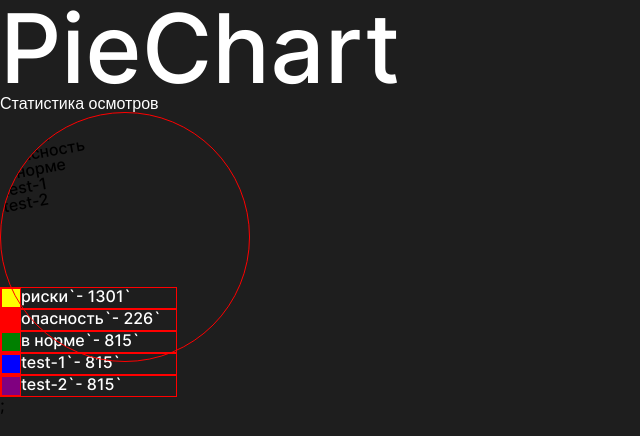
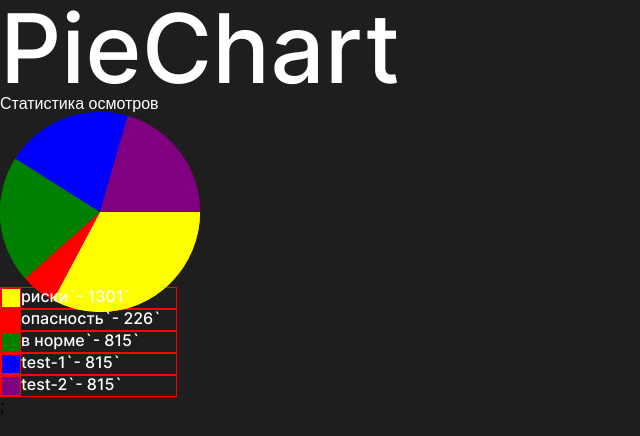
Before and after one commit to SalatSR/quasardiagrams, a React (Create React App) app: page / in a window 1280 px wide. Shown: the top 436 px of the page, without its empty margins (0-640 px from the left). Built offline with nearby package versions, Linux system fonts and the light colour scheme.

Commit message:
feat: добавлена функция создания диаграммы

```diff
--- a/src/components/Diagramma/Diagramma.css
+++ b/src/components/Diagramma/Diagramma.css
@@ -1,4 +1,4 @@
-.diagramma {
+/* .diagramma {
   border: 1px solid red;
   border-radius: 50%;
   overflow: hidden;
@@ -9,4 +9,4 @@
 
 .diagramma__item {
   background-color: aliceblue;
-}
+} */
--- a/src/components/Diagramma/Diagramma.js
+++ b/src/components/Diagramma/Diagramma.js
@@ -1,21 +1,34 @@
 import './Diagramma.css';
-import Sector from '../Sector/Sector';
+import { useEffect } from 'react';
 
 function Diagramma(props) {
 
+  /** Отрисовываем диаграмму */
+  useEffect(() => {
+
+    let dataArray = props.data;
+    let ctx = document.querySelector("canvas").getContext("2d");
+    let totalNumberOfPeople = dataArray.reduce((sum, { count }) => sum + count, 0);
+    let currentAngle = 0;
+
+    for (let moodValue of dataArray) {
+      //вычисление угла, под которым сектор будет находиться на диаграмме
+      let portionAngle = (moodValue.count / totalNumberOfPeople) * 2 * Math.PI;
+      //рисование дуги и линии к центру, чтобы отличить срез от остальных
+      ctx.beginPath();
+      ctx.arc(100, 100, 100, currentAngle, currentAngle + portionAngle);
+      currentAngle += portionAngle;
+      ctx.lineTo(100, 100);
+      //заполнение секторов соответствующим цветом
+      ctx.fillStyle = moodValue.color;
+      ctx.fill();
+    }
+  }, [props.data])
+
   return (
-    <ul className='diagramma'>
-      {props.data.map((sector) => {
-        return ((
-          <Sector
-            className='diagramma__item'
-            name={sector.name}
-            count={sector.count}
-            color={sector.color}
-          />
-        ));
-      })};
-    </ul>
+    <div className="diagramma">
+      <canvas width={250} height={250} ></canvas>
+    </div>
   );
 };
 
--- a/src/components/DiagrammaSection/DiagrammaSection.js
+++ b/src/components/DiagrammaSection/DiagrammaSection.js
@@ -7,6 +7,7 @@ function DiagrammaSection(props) {
   return (
     <section className='diagramma-section'>
       <h2 className='diagramma-section__title'>Статистика осмотров</h2>
+      {/* <canvas className='diagramma-section__diagramma-wrap' width="200" height="200"> */}
       <div className='diagramma-section__diagramma-wrap'>
         <Diagramma
           data={props.data}
--- a/src/components/Sector/Sector.js
+++ /dev/null
@@ -1,20 +0,0 @@
-import './Sector.css';
-
-function Sector({ name, count, color }) {
-
-
-
-  const divStyle = {
-    zIndex: '4',
-    borderColor: color,
-    transform: 'rotate(350deg)',
-  };
-
-  return (
-    <li style={divStyle}>
-      <span>{name}</span>
-    </li>
-  )
-}
-
-export default Sector;
```
Also changed, not shown: src/components/Sector/Sector.css (deleted).
